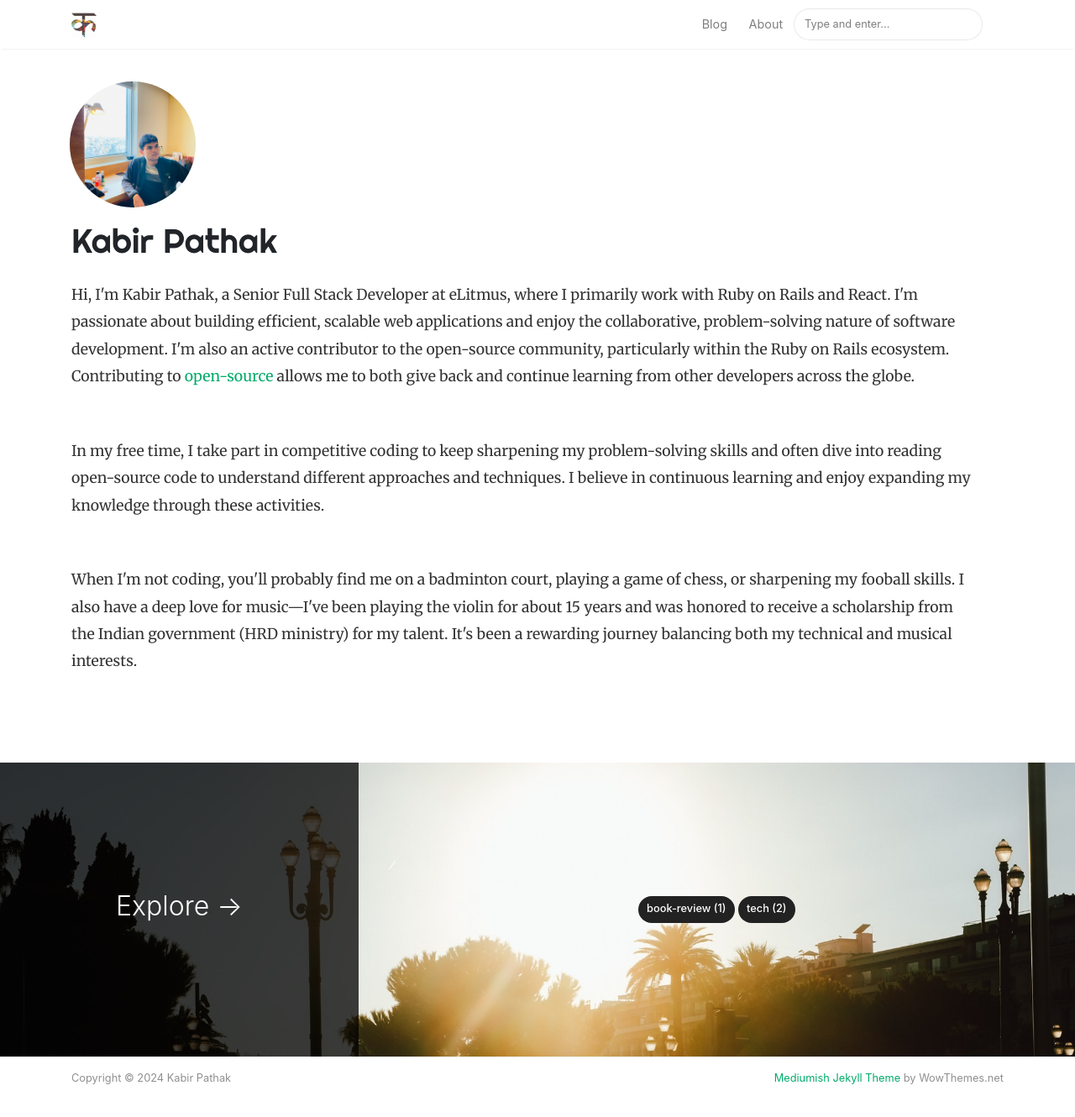
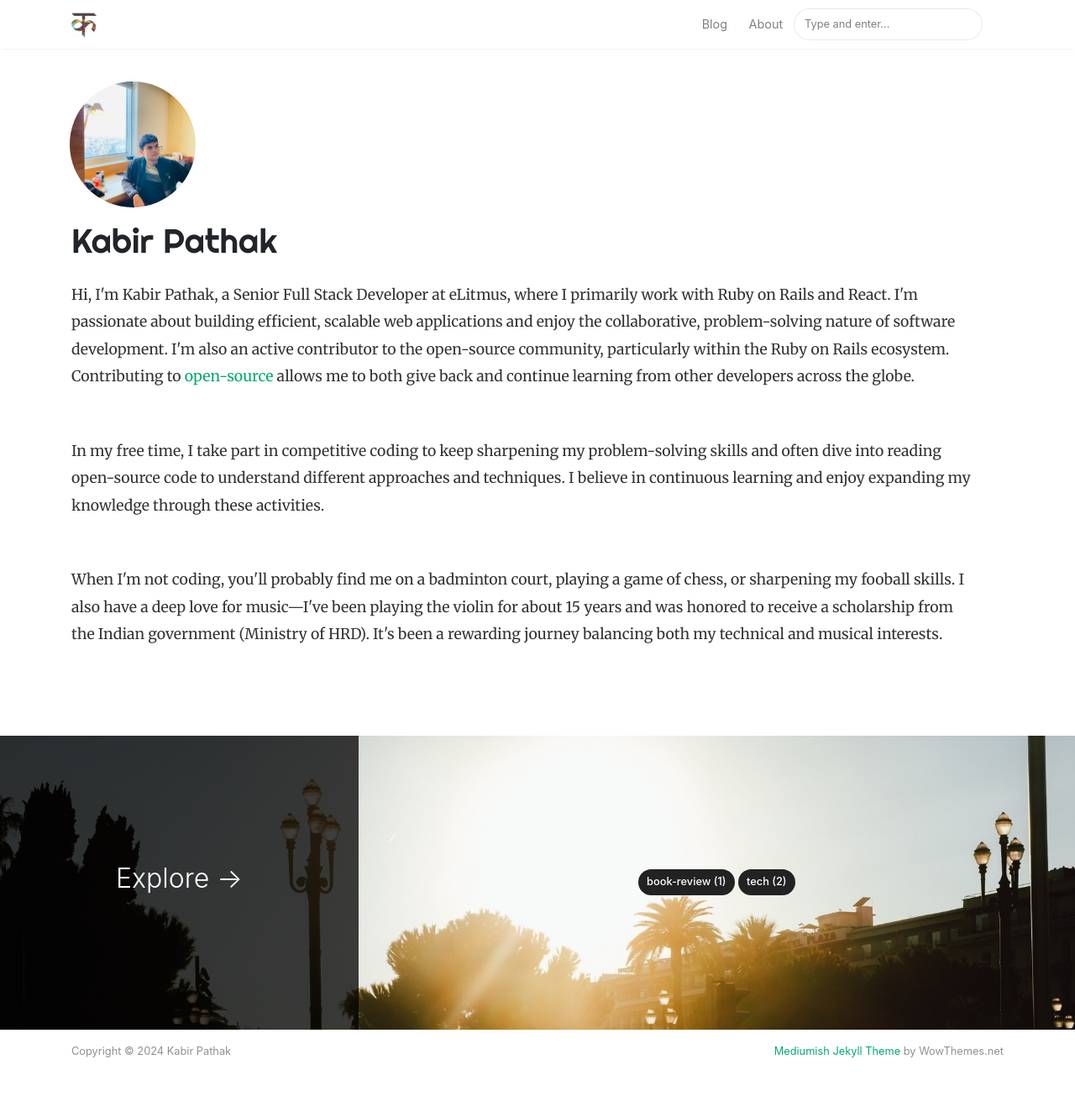
Before and after one commit to kabirpathak/kabirpathak.github.io, a Jekyll site: the page built from _pages/about.md, in a window 1280 px wide and 1367 px high. Shown: the top 1330 px of the window at 84% size. Built offline with Jekyll 4.4.1, drawn with Linux system fonts in a browser that asks for light colours; nearby versions of some CDN libraries.

Commit message:
Brag much?

```diff
--- a/_pages/about.md
+++ b/_pages/about.md
@@ -18,7 +18,7 @@ permalink: /about
     </p><br />
     <p>When I'm not coding, you'll probably find me on a badminton court, playing a game of chess, or sharpening my fooball
     skills. I also have a deep love for music—I've been playing the violin for about 15 years and was honored to receive
-    a scholarship from the Indian government (HRD ministry) for my talent. It's been a rewarding journey balancing both
+    a scholarship from the Indian government (Ministry of HRD). It's been a rewarding journey balancing both
     my technical and musical interests.
     </p><br/>
   </div>
```
